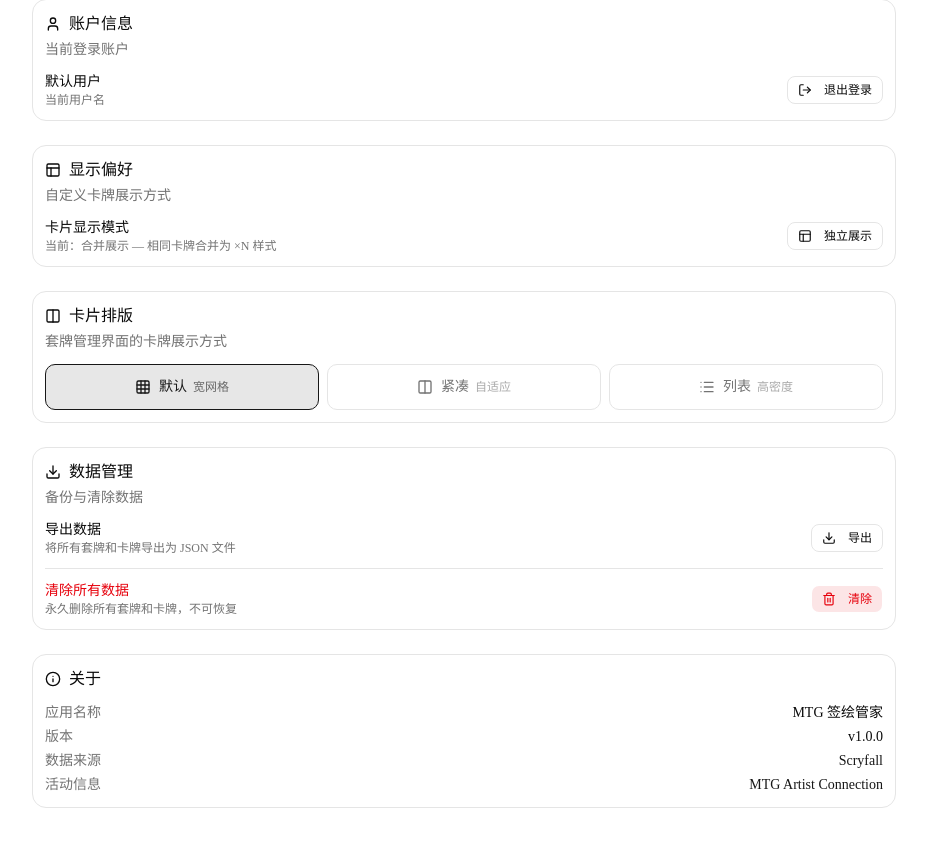
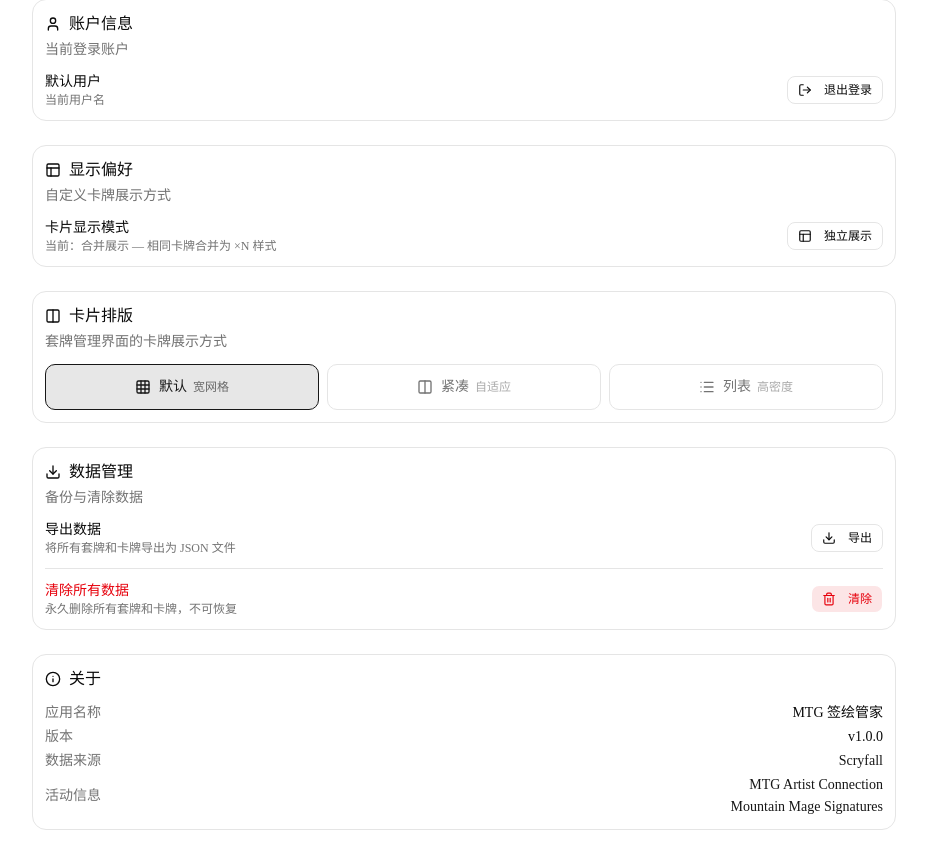
Before and after one commit to vuis0938/MTG-Signature-Tracker, a Next.js app: page /settings in a window 1280 px wide. Shown: the part 161-1015 px from the top of the page, without its empty margins (176-1103 px from the left). Before the commit the page ends 993 px from the top, so only its background shows below. Built offline with nearby package versions, Linux system fonts and the light colour scheme; no server answers.

Commit message:
feat: add Mountain Mage Signatures platform to settings event info

```diff
--- a/src/app/(main)/settings/page.tsx
+++ b/src/app/(main)/settings/page.tsx
@@ -268,8 +268,9 @@ export default function SettingsPage() {
                 Scryfall
               </a>
             </div>
-            <div className="flex justify-between">
+            <div className="flex justify-between items-center">
               <span className="text-muted-foreground">活动信息</span>
+              <div className="flex flex-col items-end gap-0.5">
                 <a
                   href="https://mtgartistconnection.com"
                   target="_blank"
@@ -278,6 +279,15 @@ export default function SettingsPage() {
                 >
                   MTG Artist Connection
                 </a>
+                <a
+                  href="https://mountainmagesigs.com"
+                  target="_blank"
+                  rel="noopener noreferrer"
+                  className="text-primary hover:underline"
+                >
+                  Mountain Mage Signatures
+                </a>
+              </div>
             </div>
           </div>
         </CardContent>
```
Lines whose indentation alone changed are shown as unchanged.
